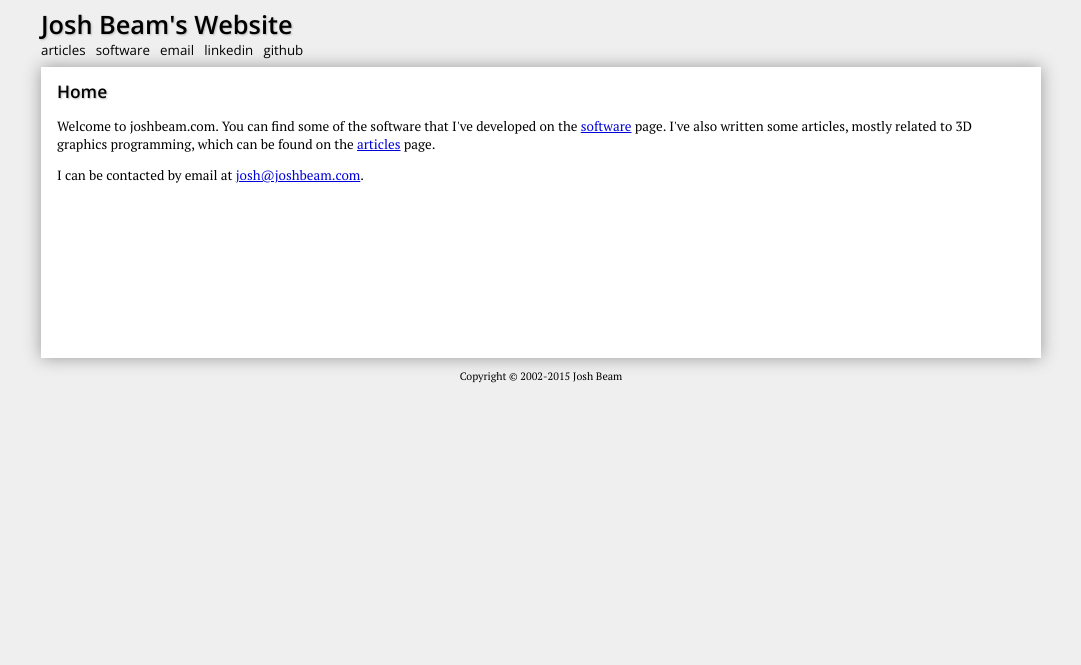
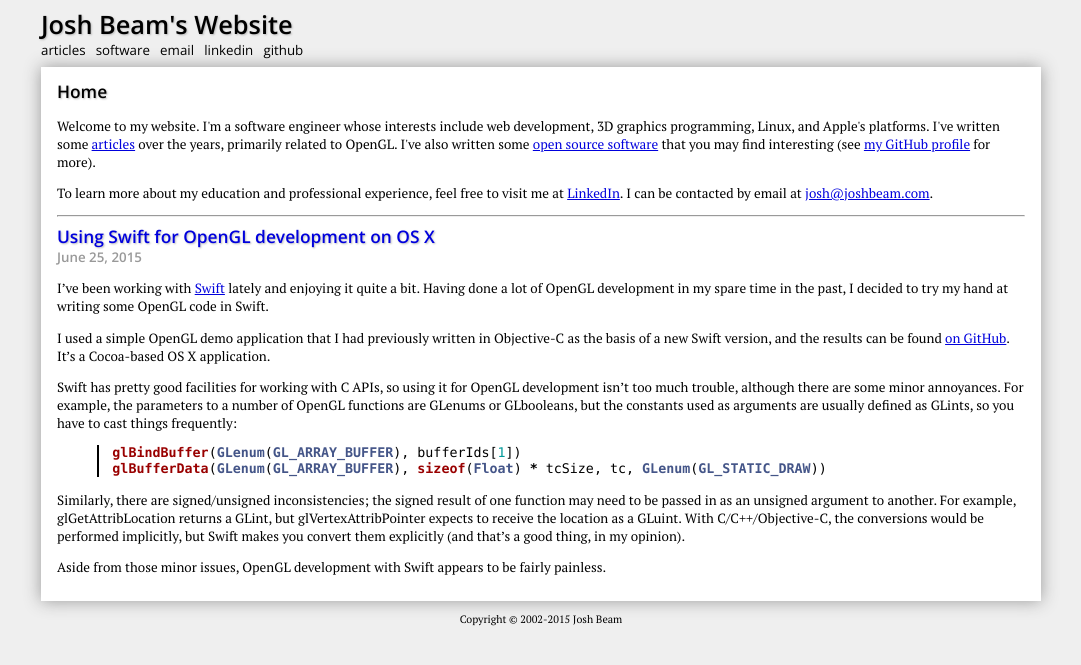
Before and after one commit to joshb/joshb.github.io, a Jekyll site: the page built from index.html, in a window 1280 px wide. Shown: the top 665 px of the page, without its empty margins (99-1180 px from the left). Built offline with Jekyll 4.4.1, drawn with Linux system fonts in a browser that asks for light colours.

Commit message:
Add Swift/OpenGL post.

```diff
--- /dev/null
+++ b/_posts/2015-06-25-using-swift-for-opengl-development-on-os-x.md
@@ -0,0 +1,18 @@
+---
+layout: post
+title: Using Swift for OpenGL development on OS X
+---
+I've been working with [Swift](https://developer.apple.com/swift/) lately and enjoying it quite a bit. Having done a lot of OpenGL development in my spare time in the past, I decided to try my hand at writing some OpenGL code in Swift.
+
+I used a simple OpenGL demo application that I had previously written in Objective-C as the basis of a new Swift version, and the results can be found [on GitHub](https://github.com/joshb/CocoaOpenGL-Swift). It's a Cocoa-based OS X application.
+
+Swift has pretty good facilities for working with C APIs, so using it for OpenGL development isn't too much trouble, although there are some minor annoyances. For example, the parameters to a number of OpenGL functions are GLenums or GLbooleans, but the constants used as arguments are usually defined as GLints, so you have to cast things frequently:
+
+{% highlight swift %}
+glBindBuffer(GLenum(GL_ARRAY_BUFFER), bufferIds[1])
+glBufferData(GLenum(GL_ARRAY_BUFFER), sizeof(Float) * tcSize, tc, GLenum(GL_STATIC_DRAW))
+{% endhighlight %}
+
+Similarly, there are signed/unsigned inconsistencies; the signed result of one function may need to be passed in as an unsigned argument to another. For example, glGetAttribLocation returns a GLint, but glVertexAttribPointer expects to receive the location as a GLuint. With C/C++/Objective-C, the conversions would be performed implicitly, but Swift makes you convert them explicitly (and that's a good thing, in my opinion).
+
+Aside from those minor issues, OpenGL development with Swift appears to be fairly painless.
--- a/index.html
+++ b/index.html
@@ -2,6 +2,15 @@
 layout: post
 title: Home
 ---
-<p>Welcome to joshbeam.com. You can find some of the software that I've developed on the <a href="software">software</a> page. I've also written some articles, mostly related to 3D graphics programming, which can be found on the <a href="articles">articles</a> page.</p>
+<p>Welcome to my website. I'm a software engineer whose interests include web development, 3D graphics programming, Linux, and Apple's platforms. I've written some <a href="articles">articles</a> over the years, primarily related to OpenGL. I've also written some <a href="software">open source software</a> that you may find interesting (see <a href="https://github.com/joshb">my GitHub profile</a> for more).</p>
 
-<p>I can be contacted by email at <a href="mailto:josh@joshbeam.com">josh@joshbeam.com</a>.</p>
+<p>To learn more about my education and professional experience, feel free to visit me at <a href="https://www.linkedin.com/in/joshbeam">LinkedIn</a>. I can be contacted by email at <a href="mailto:josh@joshbeam.com">josh@joshbeam.com</a>.</p>
+
+<hr>
+
+{% for post in site.posts limit: 10 %}
+    <h2><a href="{{ post.url }}">{{ post.title }}</a></h2>
+    <h3>{{ post.date | date: "%B %-d, %Y" }}</h3>
+
+    {{ post.content }}
+{% endfor %}
--- a/stylesheets/application.css
+++ b/stylesheets/application.css
@@ -48,6 +48,11 @@ h1 a:link, h1 a:active, h1 a:visited
 h2
 {
     font-size: 130%;
+}
+
+h2 a:link, h2 a:active, h2 a:visited
+{
+    text-decoration: none;
 }
 
 h3
```
Also changed, not shown: _posts/2014-04-15-updated-site.md (deleted, +0 -5 lines).
